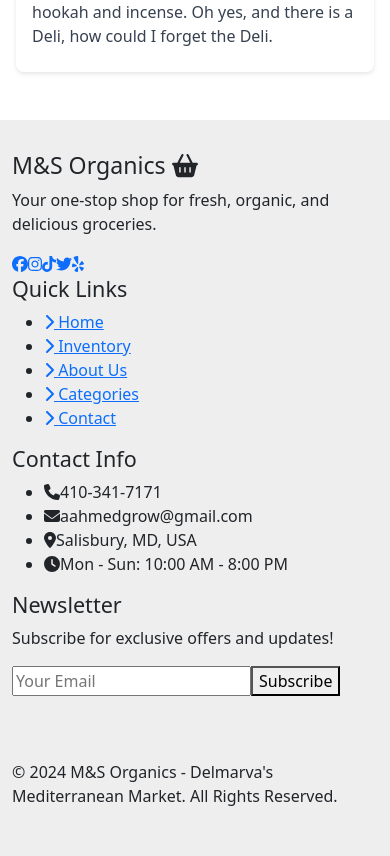
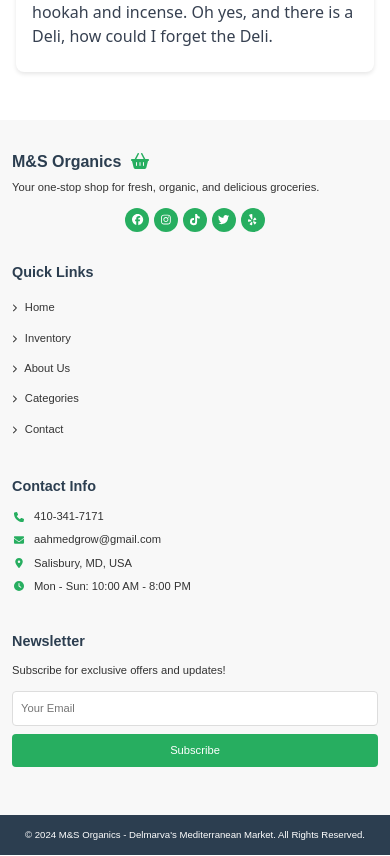
Before and after one commit to AbubakerAlsiddiq/M-S-Site-1.0, a React (Vite) app in the folder m-and-s-website/: page /reviews in a window 390 px wide. Shown: the part 2308-3164 px from the top of the page. Built offline with nearby package versions, Linux system fonts and the light colour scheme.

Commit message:
Update Footer.css
tackles footer update issue

```diff
--- a/m-and-s-website/src/components/Footer.css
+++ b/m-and-s-website/src/components/Footer.css
@@ -1,99 +1,188 @@
 .footer {
-  background-color: #eee;
+  background-color: #f8f8f8;
+  color: #333;
+  font-family: 'Arial', sans-serif;
 }
 
-.footer .box-container {
-  border: 0px solid;
+.footer-top {
+  padding: 2rem 0;
+}
+
+.container {
+  width: 100%;
+  padding: 0 15px;
+  box-sizing: border-box;
+}
+
+.row {
   display: flex;
+  justify-content: space-between;
   flex-wrap: nowrap;
-  justify-content: space-between;
-  width: 85vw;
-  margin: auto;
+}
+
+.footer-column {
+  flex: 1;
+  padding: 0 10px;
+  min-width: 0;
+}
+
+.footer-logo {
+  font-size: clamp(1rem, 2.5vw, 1.5rem);
+  font-weight: bold;
+  color: #2c3e50;
+  margin-bottom: 0.5rem;
+  white-space: nowrap;
+}
+
+.footer-logo svg {
+  color: #27ae60;
+  margin-left: 0.3rem;
+}
+
+.footer-column p,
+.footer-column ul li a,
+.contact-info li,
+.newsletter-form input,
+.newsletter-form button {
+  font-size: clamp(0.7rem, 1.5vw, 0.9rem);
+}
+
+.footer-column p {
+  line-height: 1.4;
+  margin-bottom: 0.8rem;
+}
+
+.social-links {
+  display: flex;
+  gap: 0.3rem;
+  flex-wrap: wrap;
+}
+
+.social-links a {
+  display: inline-flex;
+  align-items: center;
+  justify-content: center;
+  width: clamp(24px, 5vw, 32px);
+  height: clamp(24px, 5vw, 32px);
+  border-radius: 50%;
+  background-color: #27ae60;
+  color: white;
+  font-size: clamp(0.7rem, 1.5vw, 0.9rem);
+  transition: all 0.3s ease;
+}
+
+.social-links a:hover {
+  background-color: #219653;
+  transform: translateY(-2px);
+}
+
+.footer-column h4 {
+  font-size: clamp(0.9rem, 2vw, 1.1rem);
+  font-weight: bold;
+  margin-bottom: 0.8rem;
+  color: #2c3e50;
+}
+
+.footer-column ul {
+  list-style-type: none;
+  padding: 0;
+  margin: 0;
+}
+
+.footer-column ul li {
+  margin-bottom: 0.4rem;
+}
+
+.footer-column ul li a {
+  color: #333;
+  text-decoration: none;
+  transition: color 0.3s ease;
+}
+
+.footer-column ul li a:hover {
+  color: #27ae60;
+}
+
+.footer-column ul li a svg {
+  margin-right: 0.3rem;
+  font-size: 0.7em;
+}
+
+.contact-info li {
+  display: flex;
+  align-items: center;
+  margin-bottom: 0.5rem;
+}
+
+.contact-info li svg {
+  margin-right: 0.5rem;
+  color: #27ae60;
+  min-width: 14px;
+  font-size: 0.9em;
+}
+
+.newsletter-form {
+  display: flex;
+  flex-direction: column;
+  gap: 0.5rem;
+}
+
+.newsletter-form input {
+  padding: 0.5rem;
+  border: 1px solid #ddd;
+  border-radius: 4px;
+  width: 100%;
+  box-sizing: border-box;
+}
+
+.newsletter-form button {
+  padding: 0.5rem;
+  background-color: #27ae60;
+  color: white;
+  border: none;
+  border-radius: 4px;
+  cursor: pointer;
+  transition: background-color 0.3s ease;
+}
+
+.newsletter-form button:hover {
+  background-color: #219653;
+}
+
+.footer-bottom {
+  background-color: #2c3e50;
+  color: white;
+  padding: 0.8rem 0;
+  text-align: center;
+}
+
+.footer-bottom p {
+  font-size: clamp(0.6rem, 1.5vw, 0.8rem);
+  margin: 0;
+}
 
 
-  @media screen and (max-width: 768px) {
+@media (max-width: 768px) {
+  .row {
     flex-wrap: wrap;
-    justify-content: center;
-    text-align: center;
+  }
+
+  .footer-column {
+    flex-basis: 50%;
+    margin-bottom: 2rem;
   }
 }
 
-.footer .box-container .box {
-  border: 0px solid;
-  display: grid;
-  grid-template-columns: repeat(auto-fit, 1fr);
-  gap: .5rem;
-  padding: 10px;
-  @media screen and (max-width: 768px) {
-      margin-bottom: 1.5rem;
-    }
+@media (max-width: 480px) {
+  .footer-top {
+    padding: 2rem 0 1rem;
+  }
+
+  .footer-column {
+    flex-basis: 100%;
+  }
+
+  .social-links {
+    justify-content: center;
+  }
 }
-
-.footer .box-container .box h3 {
-  font-size: 2rem;
-}
-
-.footer .box-container .box h3 i {
-  color: green;
-}
-
-.footer .box-container .box a {
-  display: block;
-  color: grey;
-}
-
-.footer .box-container .box a:hover i {
-  padding-right: 2rem;
-}
-
-.footer .box-container .box a i {
-  color: green;
-  padding-right: .5rem;
-}
-
-.footer .box-container .box p {
-  font-size: 1.5rem;
-  color: grey;
-}
-
-.footer .box-container .box .share a {
-  display: inline;
-  border: 0px solid;
-  border-radius: .5rem;
-  font-size: 2rem;
-  color: black;
-  margin-left: .2rem;
-  background-color: #eee;
-  text-align: center;
-  padding: 15px;
-}
-
-.footer .box-container .box .share a:hover {
-  background-color: green;
-  color: white;
-}
-
-.footer .box-container .box .email {
-  margin: .7rem;
-  padding: 1rem;
-  border-radius: .5rem;
-  background-color: #eee;
-  font-size: 1.6rem;
-  color: black;
-  text-transform: none;
-}
-
-.footer .credit {
-  text-align: center;
-  margin-top: 1rem;
-  padding: 1rem;
-  padding-top: 1.5rem;
-  font-size: 2rem;
-  border-top: black solid;
-  width: 85vw;
-  margin: auto;
-}
-
-.footer .credit span {
-  color: green;
-}
```
